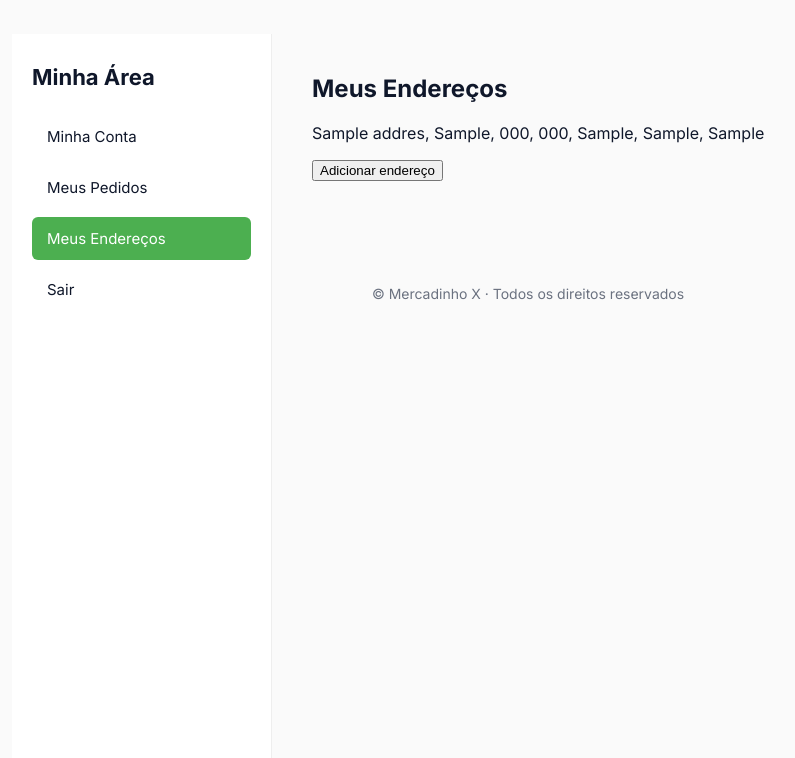
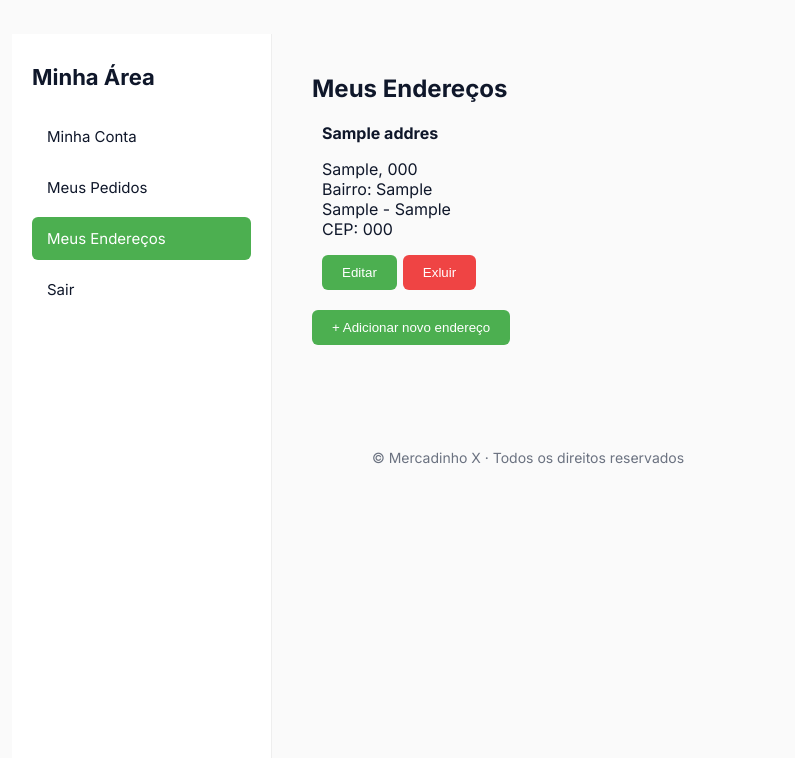
Before and after one commit to carlosEduardo704/market, a Django app: page /my_account/addresses/ in a window 1280 px wide. Shown: the part 78-836 px from the top of the page, without its empty margins (112-907 px from the left). Run offline with Django 5.2, Linux system fonts and the light colour scheme; a user stored in the database is signed in; tables that the repository leaves empty hold one stand-in row (values such as "Sample post"); some libraries are stand-ins or nearby versions.

Commit message:
add new address.html style and add form to delete address

```diff
--- a/address/templates/address.html
+++ b/address/templates/address.html
@@ -15,15 +15,16 @@
       color: red;
     }
 
+    .btn.danger {
+      background: #ef4444;
+      color: #fff;
+      margin-left: 6px;
+    }
+
   </style>
-  <!-- Minha Conta -->
   <section id="adress" class="content-section">
     <h1>Meus Endereços</h1>
     {% if addresses %}
-        {% for address in addresses %}
-          <p>{{address}}</p>
-        {% endfor %}
-        <button id="btn-add_address">Adicionar endereço</button>
       <form method="post" id="address_form">
         {% csrf_token %}
         {% if form.non_fields_errors %}
@@ -34,32 +35,37 @@
         {{ form.as_p}}
         <button type="submit">Cadastrar</button>
       </form>
+
+      {% for address in addresses %}
+        <div class="card" style="margin: 10px;">
+          <strong>{{address.adress_name}}</strong>
+          <p>
+            {{address.street}}, {{address.number}}<br>
+            Bairro: {{address.district}}<br>
+            {{address.city}} - {{address.uf}}<br>
+            CEP: {{address.zip_code}}
+          </p>
+          <div style="margin-top: 15px; display: flex;">
+            <button class="btn secondary">Editar</button>
+            <form action="{% url 'delete_address' address.pk %}" method="post">
+              {% csrf_token %}
+              <button class="btn danger" type="submit" onclick="return confirm('Tem certeza que deseja deletar o endereço?')">
+                Exluir
+              </button>
+            </form>
+          </div>
+        </div>
+      {% endfor %}
     {% else %}
-        <p id="message">Nenhum endereço cadastrado!</p>
-        <button id="btn-add_address">Adicionar endereço</button>
-        <form method="post" id="address_form">
-          {% csrf_token %}
-          <label for="name">Nome do Endereço</label>
-          {{form.adress_name}}
-          <label for="street">Rua</label>
-          {{form.street}}
-          <label for="number">Numero</label>
-          {{form.number}}
-          <label for="zip_code">CEP</label>
-          {{form.zip_code}}
-          <label for="city">Cidade</label>
-          {{form.city}}
-          <label for="district">Municipio</label>
-          {{form.district}}
-          <label for="uf">Estado</label>
-          {{form.uf}}
-          <button type="submit">Cadastrar</button>
-        </form>
+
     {% endif %}
+    <button id="btn" class="btn" style="margin-top: 10px;">
+        + Adicionar novo endereço
+    </button>
   </section>
 
   <script>
-    btn = document.getElementById('btn-add_address');
+    btn = document.getElementById('btn');
     form = document.getElementById('address_form');
     message = document.getElementById('message');
 
```
Lines whose indentation alone changed are shown as unchanged.
